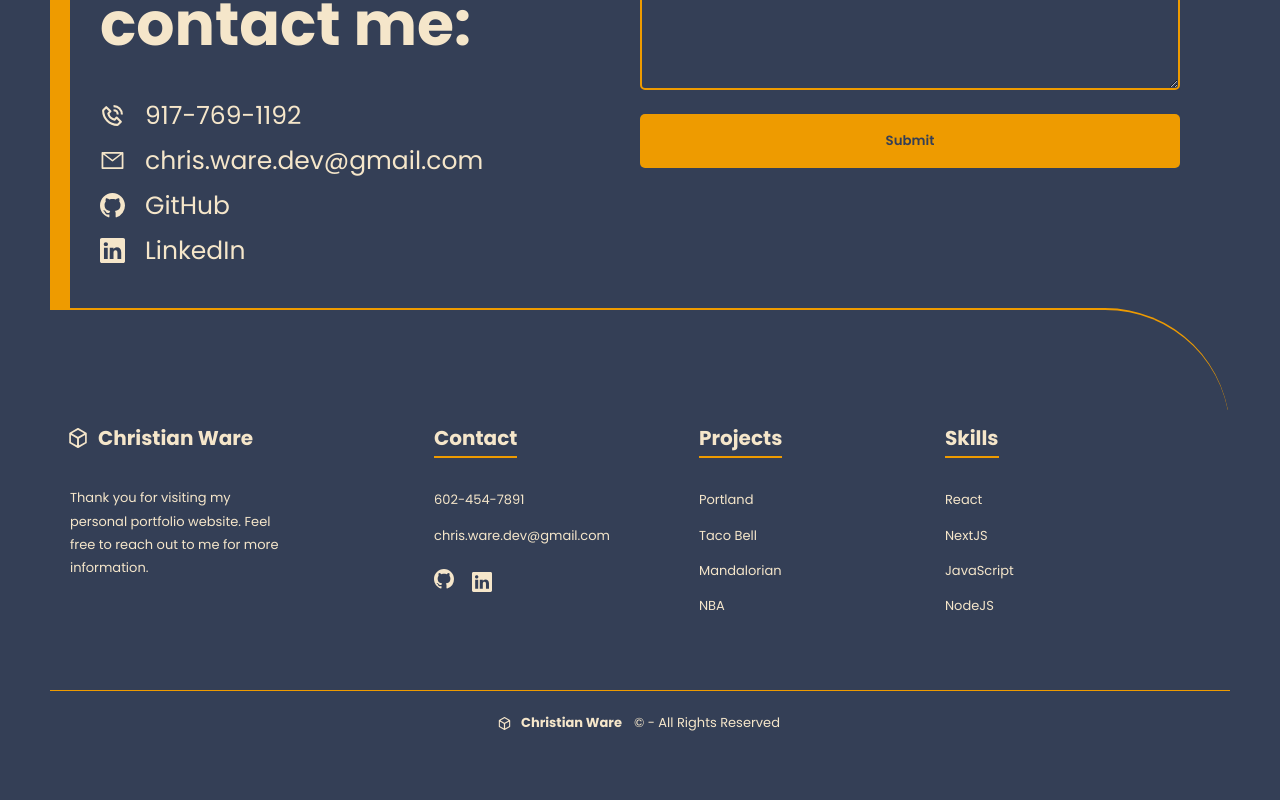
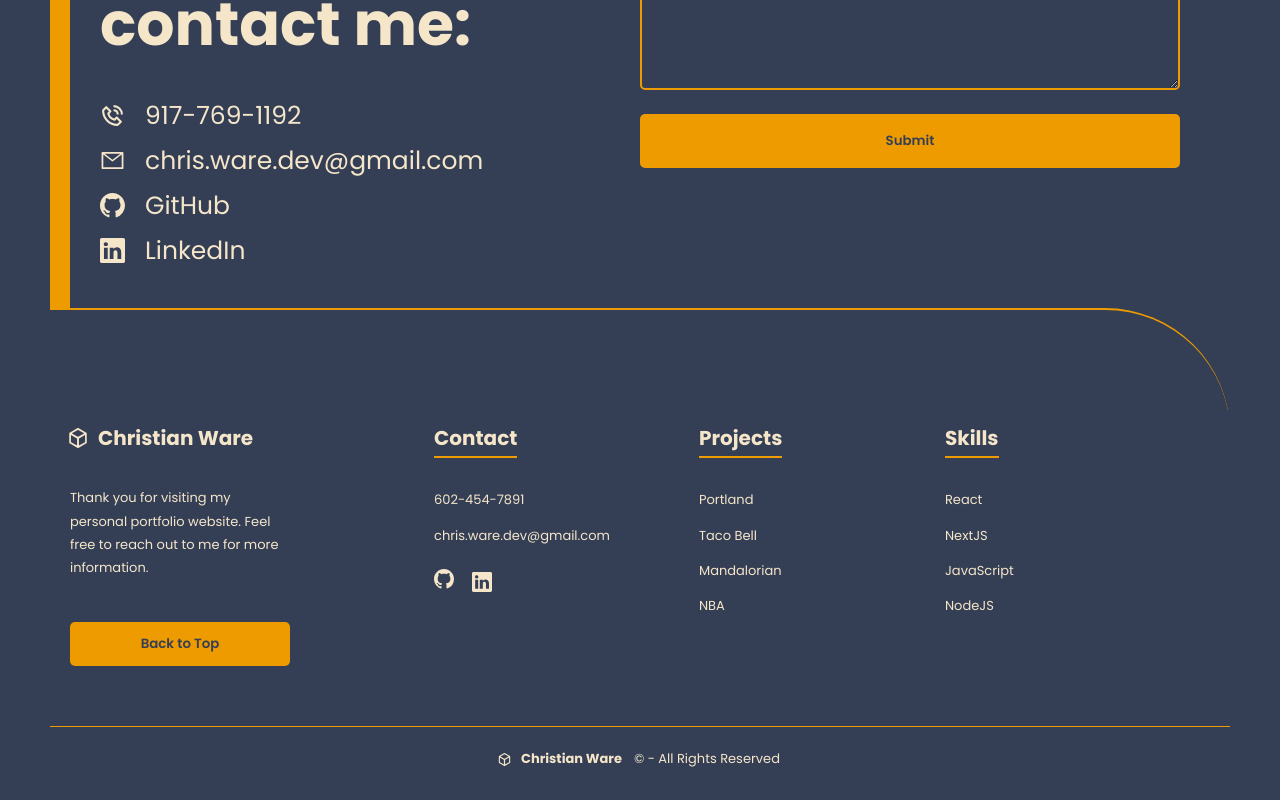
Before and after one commit to ChristianWare/Portland, a Next.js app: page / in a window 1280 px wide. Shown: the part 5601-6401 px from the top of the page. Before the commit the page ends 6365 px from the top, so only its background shows below. Built offline with nearby package versions, Linux system fonts and the light colour scheme.

Commit message:
Back to Top Button

```diff
--- a/src/components/Footer.js
+++ b/src/components/Footer.js
@@ -18,6 +18,9 @@ function Footer() {
             Thank you for visiting my personal portfolio website. Feel free to
             reach out to me for more information.
           </p>
+          <Link href='/'>
+            <button>Back to Top</button>
+          </Link>
         </div>
         <div className={styles.col}>
           <h5>Contact</h5>
--- a/styles/Footer.module.css
+++ b/styles/Footer.module.css
@@ -60,6 +60,18 @@
 
 .col p {
     margin-bottom: 12px;
+}
+
+.col button {
+    border: none;
+    padding: 10px;
+    width: 80%;
+    background-color: var(--accent2);
+    border-radius: 5px;
+    font-weight: 600;
+    color: var(--dark);
+    cursor: pointer;
+    margin-top: 30px;
 }
 
 .fDescription {
```
